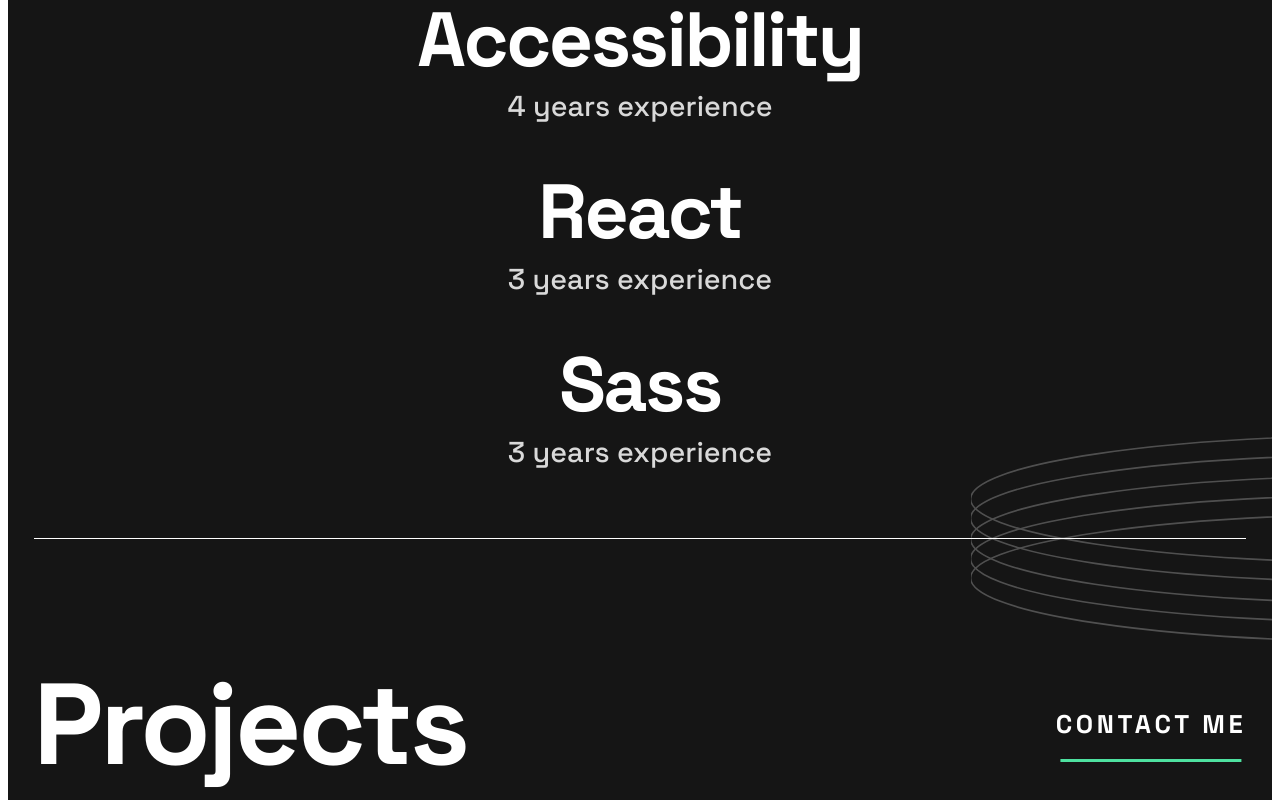
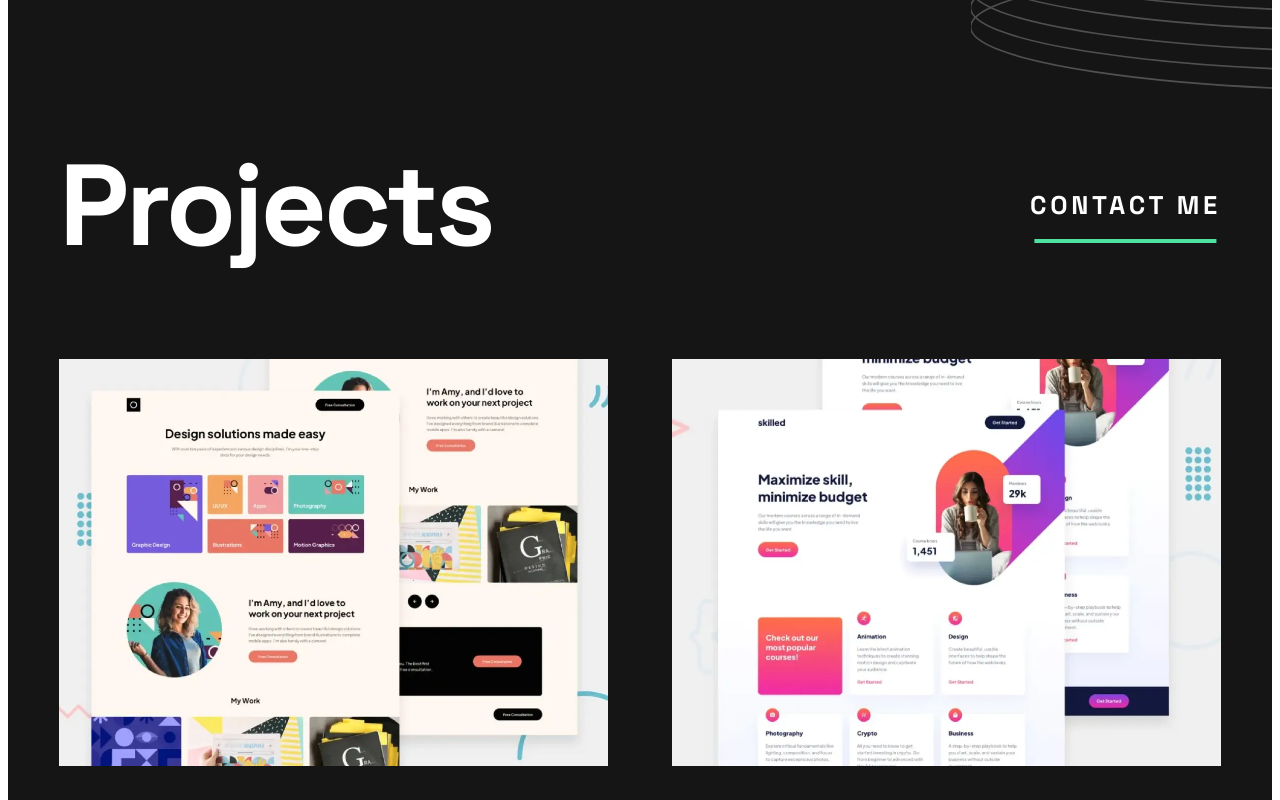
Before and after one commit to hamilton-i7/developer-portfolio, a Next.js app in the folder root/: page / in a window 1280 px wide. Shown: the part 1720-2520 px from the top of the page. Built offline with nearby package versions, Linux system fonts and the light colour scheme.

Commit message:
Make technologies & projects responsive to small screens

```diff
--- a/root/components/home/hero.tsx
+++ b/root/components/home/hero.tsx
@@ -53,7 +53,7 @@
       sx={{
         alignItems: { xs: 'center', sm: 'start' },
         textAlign: { xs: 'center', sm: 'left' },
-        padding: '0 1.6rem',
+        padding: { xs: '0 1.6rem', sm: '0 3.2rem' },
         overflowX: 'hidden',
       }}>
       <PatternRings />
--- a/root/components/home/projects.tsx
+++ b/root/components/home/projects.tsx
@@ -6,6 +6,8 @@
 import Button from '../common/button'
 import Grid from '@mui/material/Grid'
 import Box from '@mui/material/Box'
+import { useTheme } from '@mui/material'
+import { useSmallScreenMatcher } from '../../utils/responsive'
 
 const PatternRings = () => {
   return (
@@ -25,12 +27,17 @@
   )
 }
 
-const Project = ({ project }: { project: IProject }) => {
+type ProjectProps = {
+  project: IProject
+  useLargeImage: boolean
+}
+
+const Project = ({ project, useLargeImage }: ProjectProps) => {
   return (
     <Stack>
       <Box
         component='img'
-        src={project.imgSrc.small}
+        src={useLargeImage ? project.imgSrc.large : project.imgSrc.small}
         alt={project.name}
         sx={{ mb: '2rem' }}
       />
@@ -54,11 +61,14 @@
   const { projects }: { projects: IProject[] } = JSON.parse(
     JSON.stringify(collections),
   )
+  const theme = useTheme()
+  const matchesSmallScreen = useSmallScreenMatcher(theme)
+
   return (
     <Stack
       component='main'
       sx={{
-        padding: '8rem 1.6rem',
+        padding: { xs: '8rem 1.6rem', sm: '10rem 3.2rem' },
         position: 'relative',
       }}>
       <PatternRings />
@@ -67,7 +77,7 @@
         sx={{
           alignItems: 'center',
           justifyContent: 'space-between',
-          mb: '4rem',
+          mb: { xs: '4rem', sm: '6rem' },
         }}>
         <Typography variant='h1' component='h2'>
           Projects
@@ -77,7 +87,7 @@
       <Grid container spacing={5}>
         {projects.map((project, index) => (
           <Grid key={index} item xs={12} tablet={6}>
-            <Project project={project} />
+            <Project project={project} useLargeImage={matchesSmallScreen} />
           </Grid>
         ))}
       </Grid>
--- a/root/components/home/technologies.tsx
+++ b/root/components/home/technologies.tsx
@@ -1,3 +1,4 @@
+import { useTheme } from '@mui/material'
 import Box from '@mui/material/Box'
 import Grid from '@mui/material/Grid'
 import Stack from '@mui/material/Stack'
@@ -5,12 +6,15 @@
 import React from 'react'
 import collections from '../../data/collections.json'
 import { ITechnology } from '../../data/technologies'
+import { useSmallScreenMatcher } from '../../utils/responsive'
 import Divider from '../common/divider'
 
 const Technologies = () => {
   const { technologies }: { technologies: ITechnology[] } = JSON.parse(
     JSON.stringify(collections),
   )
+  const theme = useTheme()
+  const matchesSmallScreen = useSmallScreenMatcher(theme)
 
   return (
     <Box sx={{ padding: '0 1.6rem' }} component='section'>
@@ -20,10 +24,10 @@
         spacing={3}
         sx={{
           textAlign: 'center',
-          padding: '4rem 0',
+          padding: { xs: '4rem 0', sm: '6rem 0 0' },
         }}>
         {technologies.map((technology, index) => (
-          <Grid key={index} item xs={12}>
+          <Grid key={index} item xs={12} sm={6}>
             <Stack>
               <Typography variant='h2' component='h3'>
                 {technology.name}
@@ -37,7 +41,7 @@
           </Grid>
         ))}
       </Grid>
-      <Divider />
+      {!matchesSmallScreen && <Divider />}
     </Box>
   )
 }
```
